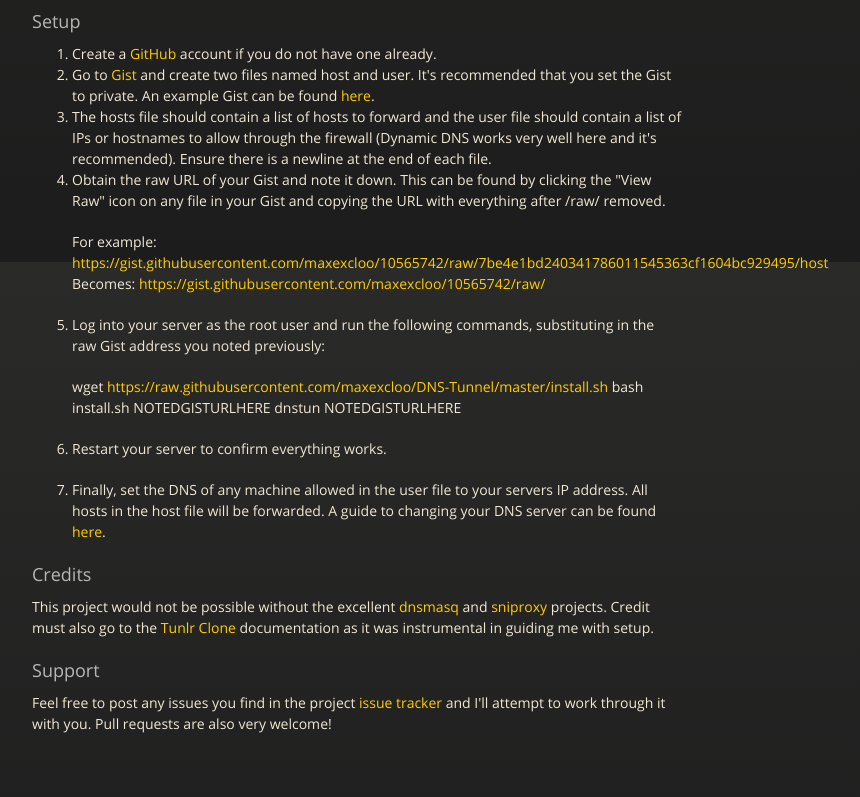
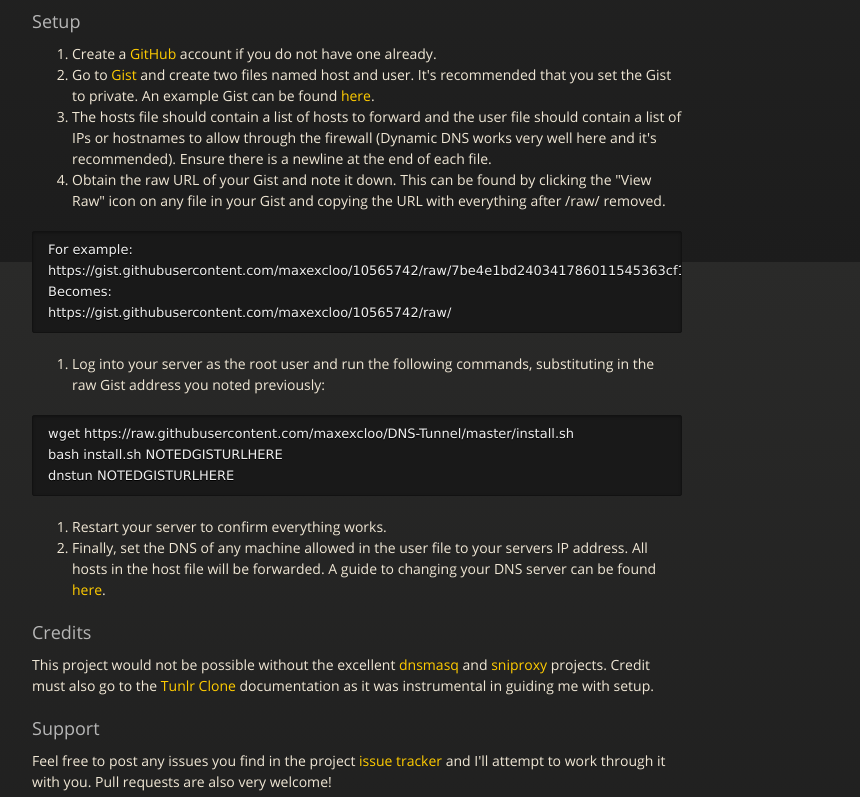
Before and after one commit to maxexcloo/DNS-Tunnel, a plain HTML site: page index.html in a window 1280 px wide. Shown: the part 538-1335 px from the top of the page, without its empty margins (283-1143 px from the left). Drawn offline with nearby package versions, Linux system fonts and the light colour scheme.

```diff
--- a/index.html
+++ b/index.html
@@ -58,22 +58,22 @@
 <li>Create a <a href="https://github.com/">GitHub</a> account if you do not have one already.</li>
 <li>Go to <a href="https://gist.github.com/">Gist</a> and create two files named host and user. It's recommended that you set the Gist to private. An example Gist can be found <a href="https://gist.github.com/maxexcloo/10565742">here</a>.</li>
 <li>The hosts file should contain a list of hosts to forward and the user file should contain a list of IPs or hostnames to allow through the firewall (Dynamic DNS works very well here and it's recommended). Ensure there is a newline at the end of each file.</li>
-<li>
-<p>Obtain the raw URL of your Gist and note it down. This can be found by clicking the "View Raw" icon on any file in your Gist and copying the URL with everything after /raw/ removed.</p>
+<li>Obtain the raw URL of your Gist and note it down. This can be found by clicking the "View Raw" icon on any file in your Gist and copying the URL with everything after /raw/ removed.</li>
+</ol><pre><code>For example:
+https://gist.githubusercontent.com/maxexcloo/10565742/raw/7be4e1bd240341786011545363cf1604bc929495/host
+Becomes:
+https://gist.githubusercontent.com/maxexcloo/10565742/raw/
+</code></pre>
 
-<p>For example:
-<a href="https://gist.githubusercontent.com/maxexcloo/10565742/raw/7be4e1bd240341786011545363cf1604bc929495/host">https://gist.githubusercontent.com/maxexcloo/10565742/raw/7be4e1bd240341786011545363cf1604bc929495/host</a>
-Becomes:
-<a href="https://gist.githubusercontent.com/maxexcloo/10565742/raw/">https://gist.githubusercontent.com/maxexcloo/10565742/raw/</a></p>
-</li>
-<li>
-<p>Log into your server as the root user and run the following commands, substituting in the raw Gist address you noted previously:</p>
+<ol>
+<li>Log into your server as the root user and run the following commands, substituting in the raw Gist address you noted previously:</li>
+</ol><pre><code>wget https://raw.githubusercontent.com/maxexcloo/DNS-Tunnel/master/install.sh
+bash install.sh NOTEDGISTURLHERE
+dnstun NOTEDGISTURLHERE
+</code></pre>
 
-<p>wget <a href="https://raw.githubusercontent.com/maxexcloo/DNS-Tunnel/master/install.sh">https://raw.githubusercontent.com/maxexcloo/DNS-Tunnel/master/install.sh</a>
-bash install.sh NOTEDGISTURLHERE
-dnstun NOTEDGISTURLHERE</p>
-</li>
-<li><p>Restart your server to confirm everything works.</p></li>
+<ol>
+<li>Restart your server to confirm everything works.</li>
 <li>Finally, set the DNS of any machine allowed in the user file to your servers IP address. All hosts in the host file will be forwarded. A guide to changing your DNS server can be found <a href="http://www.howtogeek.com/167533/the-ultimate-guide-to-changing-your-dns-server/">here</a>.</li>
 </ol><h3>
 <a name="credits" class="anchor" href="#credits"><span class="octicon octicon-link"></span></a>Credits</h3>
```
Also changed, not shown: params.json (+1 -1 lines).
